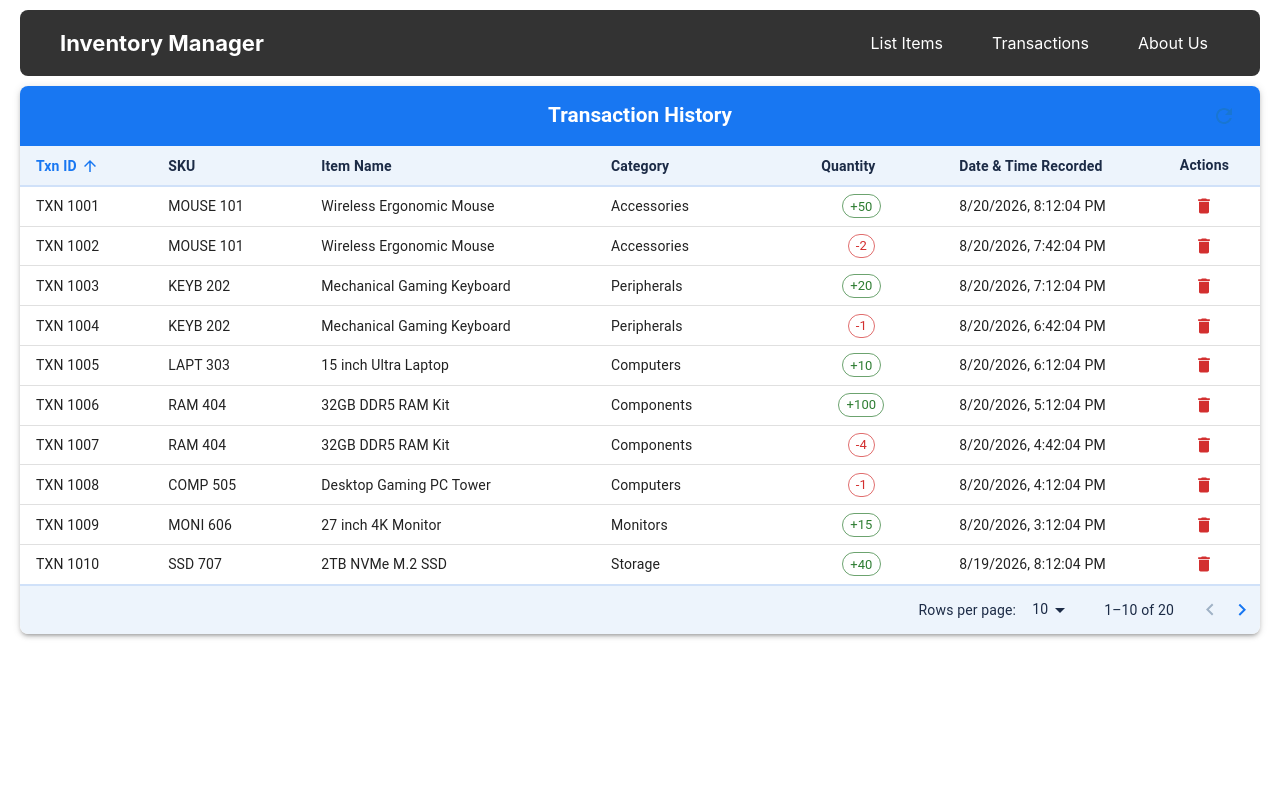
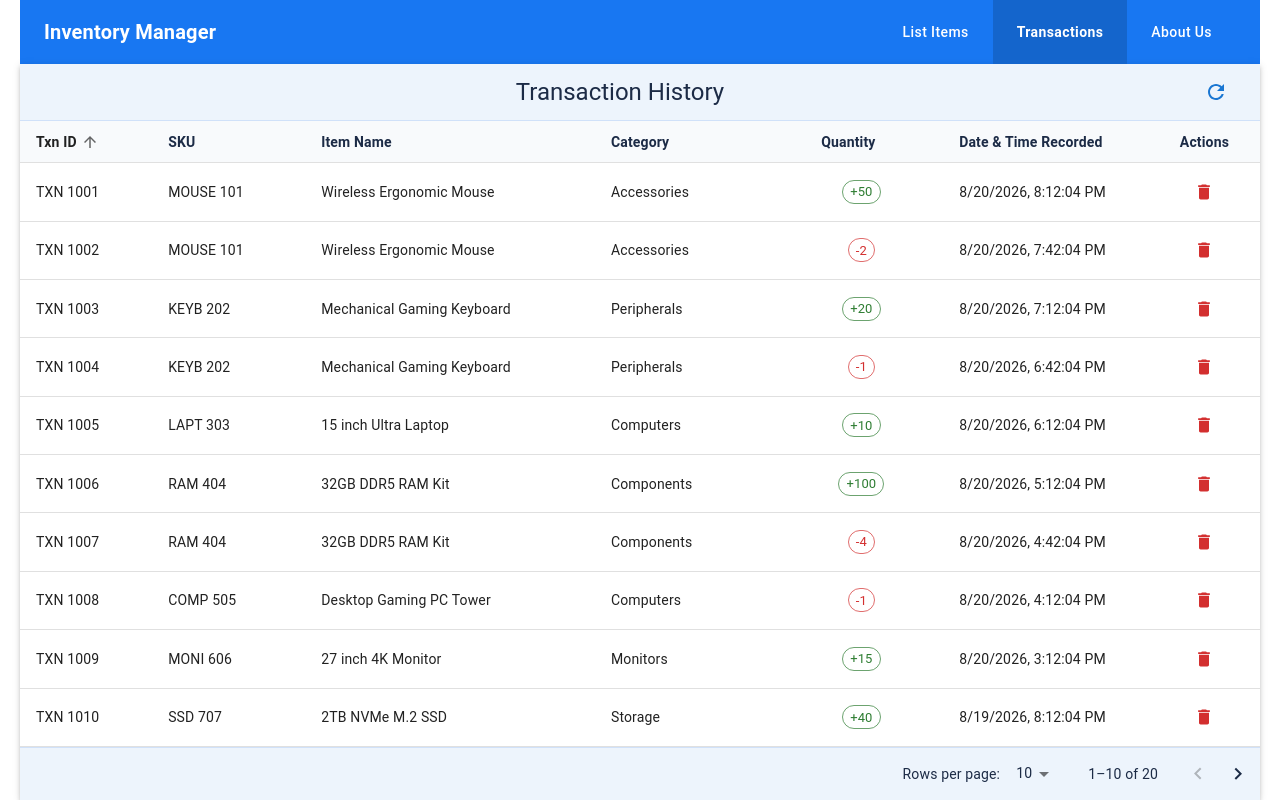
Before and after one commit to scotthancock03/CS452-project, a React (Create React App) app in the folder frontend/: page /transactions in a window 1280 px wide. Built offline with nearby package versions, Linux system fonts and the light colour scheme.

Commit message:
Updated aboutus and navbar to MUI. Fixed formatting of transactions page

```diff
--- a/frontend/src/components/AboutUs.js
+++ /dev/null
@@ -1,24 +0,0 @@
-function AboutUs() {
-    return (
-        // Sections include:
-        // ---------------------------------
-        // Offer Section
-        // Flexibility & Reliability Section
-        // Vision Section
-        <div className='About-Us'>
-            <h2>About Us Page</h2>
-            <p>We are a team focused on making inventory management simple, organized, and efficient for businesses and organizations.</p>
-
-            <h3>What We Offer</h3>
-            <p>Our platform allows users to easily add, update, delete, search, and filter products while keeping track of current stock levels.</p>
-
-            <h3>Built for Flexibility and Reliability</h3>
-            <p>Built with the MERN stack, our application provides a responsive and user-friendly experience with reliable data management and error handling.</p>
-
-            <h3>Our Vision</h3>
-            <p>Our goal is to create a simple and effective inventory management solution that can grow and adapt to the needs of different businesses.</p>
-        </div>
-    )
-}
-
-export default AboutUs
--- /dev/null
+++ b/frontend/src/components/AboutUs.jsx
@@ -0,0 +1,43 @@
+import { Box, Paper, Typography, Divider } from '@mui/material';
+import { styles } from './AboutUs.styles';
+
+function AboutUs() {
+  return (
+    <Box sx={styles.container}>
+      <Paper elevation={2} sx={styles.paper}>
+        <Typography variant="h4" sx={styles.title}>
+          About Us
+        </Typography>
+
+        <Typography variant="body1" sx={styles.subtitle}>
+          We are a team focused on making inventory management simple, organized, and efficient for businesses and organizations.
+        </Typography>
+
+        <Divider sx={styles.divider} />
+
+        <Typography variant="h6" sx={styles.sectionTitle}>
+          What We Offer
+        </Typography>
+        <Typography variant="body1" sx={styles.sectionBody}>
+          Our platform allows users to easily add, update, delete, search, and filter products while keeping track of current stock levels.
+        </Typography>
+
+        <Typography variant="h6" sx={styles.sectionTitle}>
+          Built for Flexibility and Reliability
+        </Typography>
+        <Typography variant="body1" sx={styles.sectionBody}>
+          Built with the MERN stack, our application provides a responsive and user-friendly experience with reliable data management and error handling.
+        </Typography>
+
+        <Typography variant="h6" sx={styles.sectionTitle}>
+          Our Vision
+        </Typography>
+        <Typography variant="body1" sx={styles.sectionBody}>
+          Our goal is to create a simple and effective inventory management solution that can grow and adapt to the needs of different businesses.
+        </Typography>
+      </Paper>
+    </Box>
+  );
+}
+
+export default AboutUs;
--- /dev/null
+++ b/frontend/src/components/AboutUs.styles.js
@@ -0,0 +1,43 @@
+export const styles = {
+  container: {
+    width: '100%',
+    height: 'calc(100vh - 64px)',
+    display: 'flex',
+    flexDirection: 'column',
+    boxSizing: 'border-box',
+    overflow: 'hidden',
+  },
+  paper: {
+    width: '100%',
+    height: '100%',
+    borderRadius: 0,
+    boxShadow: 'none',
+    p: 4,
+    boxSizing: 'border-box',
+    overflowY: 'auto',
+  },
+  title: {
+    fontWeight: 700,
+    color: '#1C2B46',
+    textAlign: 'center',
+    mb: 1,
+  },
+  subtitle: {
+    color: 'text.secondary',
+    textAlign: 'center',
+    mb: 3,
+  },
+  divider: {
+    mb: 3,
+  },
+  sectionTitle: {
+    fontWeight: 600,
+    color: '#1C2B46',
+    mt: 2,
+    mb: 0.5,
+  },
+  sectionBody: {
+    color: 'text.secondary',
+    mb: 2,
+  },
+};
--- a/frontend/src/components/NavBar.js
+++ /dev/null
@@ -1,19 +0,0 @@
-import { Link } from 'react-router-dom'
-
-function NavBar() {
-    return (
-    <nav className="navbar">
-      <div className="nav-logo">
-        Inventory Manager
-      </div>
-
-      <div className="nav-links">
-        <Link to="/inventory">List Items</Link>
-        <Link to="/transactions">Transactions</Link>
-        <Link to="/about">About Us</Link>
-      </div>
-    </nav>
-    )
-}
-
-export default NavBar;
--- /dev/null
+++ b/frontend/src/components/NavBar.jsx
@@ -0,0 +1,44 @@
+import React from 'react';
+import { AppBar, Toolbar, Typography, Box, Button } from '@mui/material';
+import { Link, useLocation } from 'react-router-dom';
+import { styles } from './NavBar.styles';
+
+function NavBar() {
+  const location = useLocation();
+
+  return (
+    <AppBar position="static" sx={styles.appBar}>
+      <Toolbar sx={styles.toolbar}>
+        <Typography component={Link} to="/inventory" sx={styles.logo}>
+          Inventory Manager
+        </Typography>
+
+        <Box sx={styles.navLinksContainer}>
+          <Button
+            component={Link}
+            to="/inventory"
+            sx={styles.navButton(location.pathname === '/inventory' || location.pathname === '/')}
+          >
+            List Items
+          </Button>
+          <Button
+            component={Link}
+            to="/transactions"
+            sx={styles.navButton(location.pathname === '/transactions')}
+          >
+            Transactions
+          </Button>
+          <Button
+            component={Link}
+            to="/about"
+            sx={styles.navButton(location.pathname === '/about')}
+          >
+            About Us
+          </Button>
+        </Box>
+      </Toolbar>
+    </AppBar>
+  );
+}
+
+export default NavBar;
--- /dev/null
+++ b/frontend/src/components/NavBar.styles.js
@@ -0,0 +1,44 @@
+export const styles = {
+  appBar: {
+    bgcolor: '#1877F2',
+    width: '100%',
+    height: 64,
+    borderRadius: 0,
+    boxShadow: 'none',
+    mb: 0,
+    flexShrink: 0,
+  },
+  toolbar: {
+    justifyContent: 'space-between',
+    px: '3%',
+    minHeight: '100%',
+    height: '100%',
+    py: 0,
+  },
+  logo: {
+    fontWeight: 700,
+    color: '#fff',
+    textDecoration: 'none',
+    fontSize: '1.25rem',
+    whiteSpace: 'nowrap',
+  },
+  navLinksContainer: {
+    display: 'flex',
+    alignItems: 'stretch',
+    height: '100%',
+    flexShrink: 0,
+  },
+  navButton: (isActive) => ({
+    color: '#fff',
+    fontWeight: isActive ? 700 : 500,
+    textTransform: 'none',
+    whiteSpace: 'nowrap',
+    px: 3,
+    height: '100%',
+    borderRadius: 0,
+    bgcolor: isActive ? '#1465CC' : 'transparent',
+    '&:hover': {
+      bgcolor: '#0E56B3',
+    },
+  }),
+};
--- a/frontend/src/components/transactions/Transactions.styles.js
+++ b/frontend/src/components/transactions/Transactions.styles.js
@@ -2,131 +2,68 @@ import { visuallyHidden } from '@mui/utils';
 
 export const styles = {
   paperContainer: {
-    p: 0, // Removes outer inner whitespace completely
-    borderRadius: 2,
     width: '100%',
-    margin: '0 auto',
-    overflow: 'hidden', // Keeps header/footer rounded corners matching the container
+    height: 'calc(100vh - 64px)',
+    display: 'flex',
+    flexDirection: 'column',
+    borderRadius: 0,
+    overflow: 'hidden',
   },
   headerBox: {
     display: 'flex',
     justifyContent: 'space-between',
     alignItems: 'center',
-    mb: 0,
-    backgroundColor: '#1877F2', // Facebook Primary Blue
-    color: '#ffffff',
-    py: 1.25,
-    px: 2, // Matches internal padding so text aligns flush with table bounds
-    borderRadius: 0, // Border radius handled by paperContainer overflow:hidden
-  },
-  headerSpacer: {
-    width: 40,
-  },
-  titleText: {
-    fontWeight: 'bold',
-    textAlign: 'center',
-    flexGrow: 1,
-    fontSize: '1.3rem',
-    color: '#ffffff',
+    bgcolor: '#EDF4FC',
+    color: '#1C2B46',
+    py: 1,
+    px: 3,
+    borderBottom: '1px solid #D0E1F9',
+    flexShrink: 0,
   },
   tableContainer: {
     width: '100%',
-    maxWidth: '100%',
-    height: 'auto', // Lets container grow dynamically with rows
-    overflowY: 'auto', // Scrollbar will only appear if rows exceed outer layout height
-  },
-  tableHeader: {
-    backgroundColor: '#EDF4FC', // Soft slate ice-blue header
-    '& th': {
-      backgroundColor: '#EDF4FC',
-      color: '#1C2B46',          // Dark contrast text for readability
-    },
-    '& .MuiTableSortLabel-root': {
-      color: '#1C2B46 !important',
-      '&:hover': {
-        color: '#1877F2 !important',
-      },
-      '&.Mui-active': {
-        color: '#1877F2 !important',
-        '& .MuiTableSortLabel-icon': {
-          color: '#1877F2 !important',
-        },
-      },
-    },
-  },
-  tableHeaderCell: {
-    fontWeight: 'bold',
-    position: 'relative',
-    userSelect: 'none',
-    py: 0.85,
-    whiteSpace: 'nowrap',
-    overflow: 'hidden',
-    textOverflow: 'ellipsis',
-    borderBottom: '2px solid #D0E1F9',
-  },
-  tableRow: {
-    '&:last-child td, &:last-child th': { border: 0 },
-    '& td, & th': {
-      py: 0.55,
-      whiteSpace: 'nowrap',
-      overflow: 'hidden',
-      textOverflow: 'ellipsis',
-    },
-    '&:hover': {
-      backgroundColor: '#F7FAFC',
-    },
-  },
-  paginationBar: {
-    backgroundColor: '#EDF4FC', // Seamlessly matches the table header
-    borderTop: '2px solid #D0E1F9',
-    color: '#1C2B46',
-    borderRadius: '0 0 8px 8px',
-    mb: 0,
-    pb: 0.75, // Tiny amount of bottom padding for visual balance
-    '& .MuiTablePagination-root': {
-      p: 0,
-      m: 0,
-    },
-    '& .MuiTablePagination-toolbar': {
-      minHeight: '44px',
-      py: 0,
-    },
-    '& .MuiTablePagination-selectLabel, & .MuiTablePagination-displayedRows, & .MuiTablePagination-select, & .MuiTablePagination-selectIcon': {
-      color: '#1C2B46',
-    },
-    '& .MuiIconButton-root': {
-      color: '#1877F2',
-      p: 0.5,
-      '&.Mui-disabled': {
-        color: '#A0B2C6',
-      },
-    },
-  },
-  loadingBox: {
+    flexGrow: 1,
     display: 'flex',
-    justifyContent: 'center',
-    alignItems: 'center',
-    minHeight: '30vh',
-  },
-  emptyCell: {
-    py: 2.5,
+    flexDirection: 'column',
+    overflowY: 'hidden',
   },
   table: {
     width: '100%',
+    height: '100%',
     tableLayout: 'fixed',
+  },
+  tableHeader: {
+    bgcolor: '#F8FAFC',
+    '& th': { bgcolor: '#F8FAFC', color: '#1C2B46', fontWeight: 700, py: 1 },
+  },
+  tableBody: {
+    height: '100%',
+  },
+  tableRow: {
+    height: '10%',
+    '& td': { py: 0, whiteSpace: 'nowrap', textOverflow: 'ellipsis' },
+    '&:hover': { bgcolor: '#F8FAFC' },
+  },
+  stockChip: (isPositive) => ({
+    bgcolor: isPositive ? '#E6F4EA' : '#FCE8E6',
+    color: isPositive ? '#137333' : '#C5221F',
+    fontWeight: 700,
+    height: 24,
+  }),
+  paginationBar: {
+    bgcolor: '#EDF4FC',
+    borderTop: '1px solid #D0E1F9',
+    color: '#1C2B46',
+    flexShrink: 0,
   },
   resizer: {
     position: 'absolute',
     right: 0,
     top: 0,
     height: '100%',
-    width: '5px',
+    width: 5,
     cursor: 'col-resize',
-    userSelect: 'none',
-    touchAction: 'none',
-    '&:hover, &:active': {
-      backgroundColor: '#1877F2',
-    },
+    '&:hover, &:active': { bgcolor: '#1877F2' },
   },
-  visuallyHidden: visuallyHidden,
+  visuallyHidden,
 };
```
